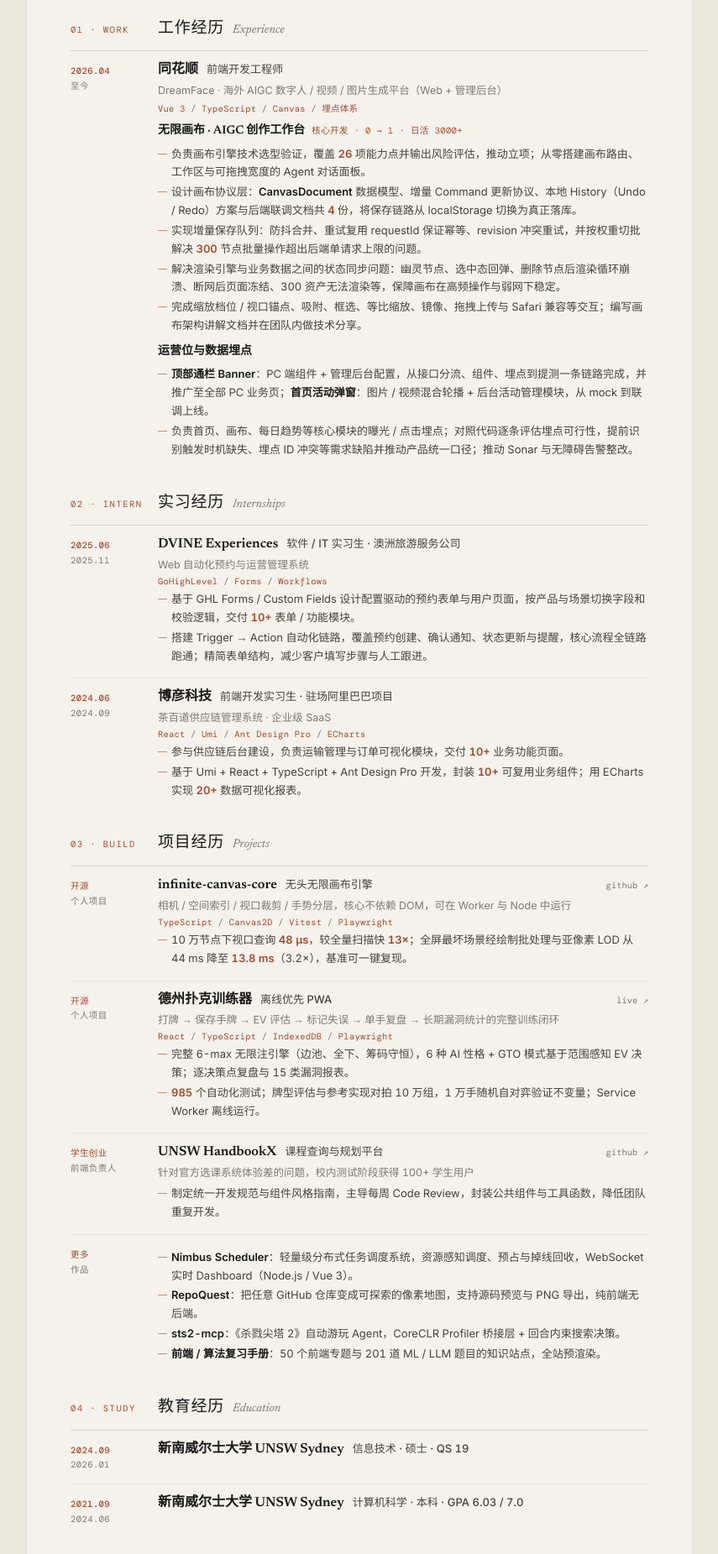
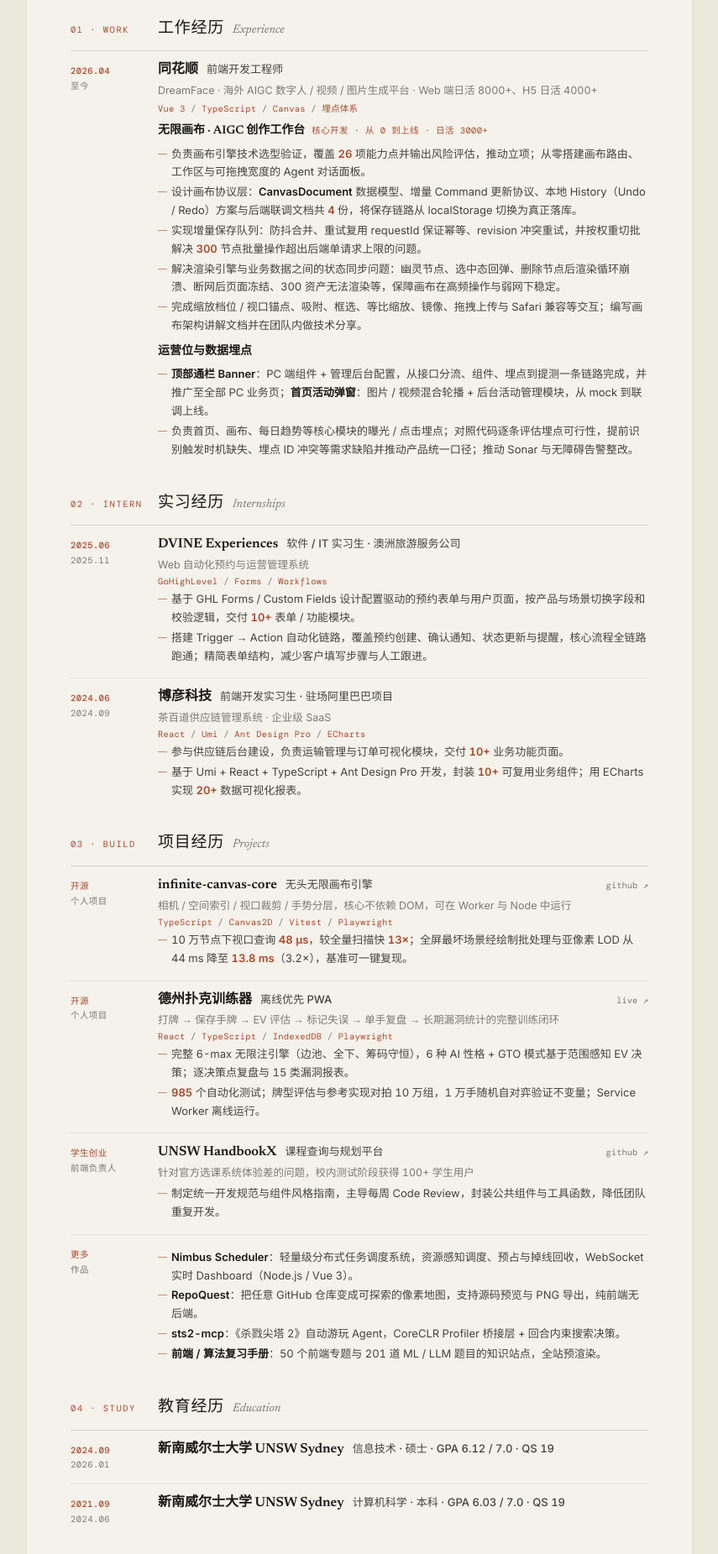
Before and after one commit to Haotian14/MyCV, a plain HTML site: page resume.html in a window 1280 px wide. Shown: the part 483-2334 px from the top of the page at 84% size, without its empty margins (212-1067 px from the left). Drawn offline with nearby package versions, Linux system fonts and the light colour scheme.

Commit message:
Add DreamFace DAU and master's GPA

```diff
--- a/resume.html
+++ b/resume.html
@@ -220,10 +220,10 @@ footer { margin-top: 22px; padding-top: 12px; border-top: 1px solid var(--line);
       <div class="when"><b>2026.04</b>至今</div>
       <div class="what">
         <h3>同花顺<span class="pos">前端开发工程师</span></h3>
-        <p class="sub">DreamFace · 海外 AIGC 数字人 / 视频 / 图片生成平台（Web + 管理后台）</p>
+        <p class="sub">DreamFace · 海外 AIGC 数字人 / 视频 / 图片生成平台 · Web 端日活 8000+、H5 日活 4000+</p>
         <p class="stack"><span>Vue 3</span><span>TypeScript</span><span>Canvas</span><span>埋点体系</span></p>
 
-        <p class="group">无限画布 · AIGC 创作工作台<small>核心开发 · 0 → 1 · 日活 3000+</small></p>
+        <p class="group">无限画布 · AIGC 创作工作台<small>核心开发 · 从 0 到上线 · 日活 3000+</small></p>
         <ul>
           <li class="b">负责画布引擎技术选型验证，覆盖 <span class="m">26</span> 项能力点并输出风险评估，推动立项；从零搭建画布路由、工作区与可拖拽宽度的 Agent 对话面板。</li>
           <li class="b">设计画布协议层：<b>CanvasDocument</b> 数据模型、增量 Command 更新协议、本地 History（Undo / Redo）方案与后端联调文档共 <span class="m">4</span> 份，将保存链路从 localStorage 切换为真正落库。</li>
@@ -327,11 +327,11 @@ footer { margin-top: 22px; padding-top: 12px; border-top: 1px solid var(--line);
     <h2><span class="num">04 · Study</span><span>教育经历<span class="en">Education</span></span></h2>
     <article class="entry">
       <div class="when"><b>2024.09</b>2026.01</div>
-      <div class="what"><h3>新南威尔士大学 UNSW Sydney<span class="pos">信息技术 · 硕士 · QS 19</span></h3></div>
+      <div class="what"><h3>新南威尔士大学 UNSW Sydney<span class="pos">信息技术 · 硕士 · GPA 6.12 / 7.0 · QS 19</span></h3></div>
     </article>
     <article class="entry">
       <div class="when"><b>2021.09</b>2024.06</div>
-      <div class="what"><h3>新南威尔士大学 UNSW Sydney<span class="pos">计算机科学 · 本科 · GPA 6.03 / 7.0</span></h3></div>
+      <div class="what"><h3>新南威尔士大学 UNSW Sydney<span class="pos">计算机科学 · 本科 · GPA 6.03 / 7.0 · QS 19</span></h3></div>
     </article>
   </section>
 
```
Also changed, not shown: 1 other file.
